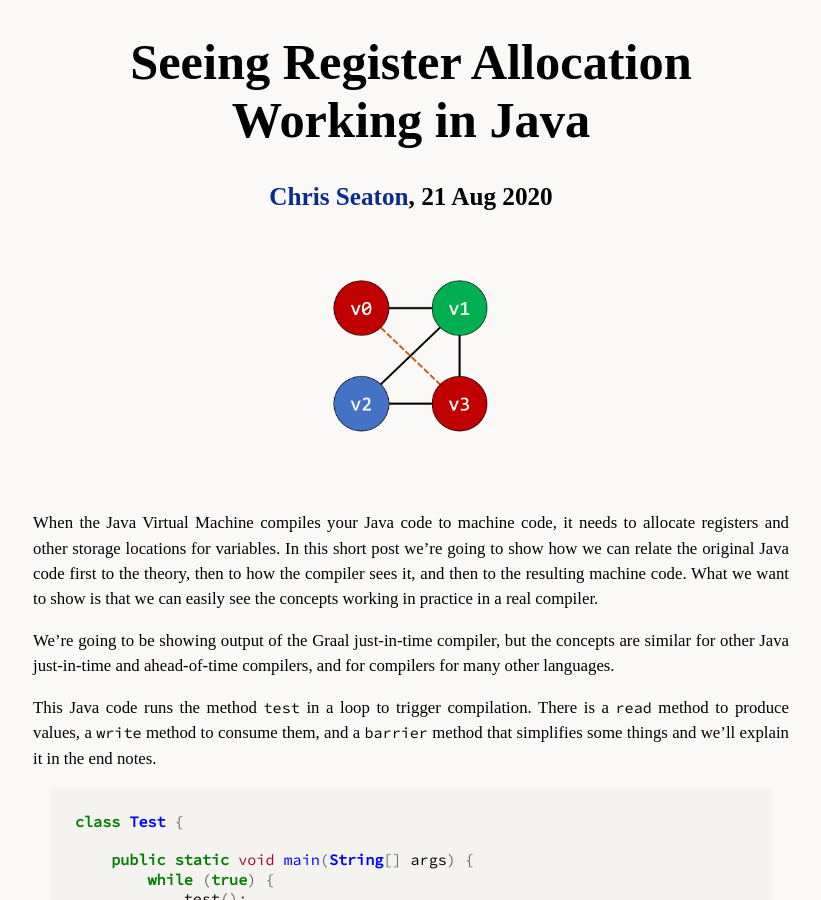
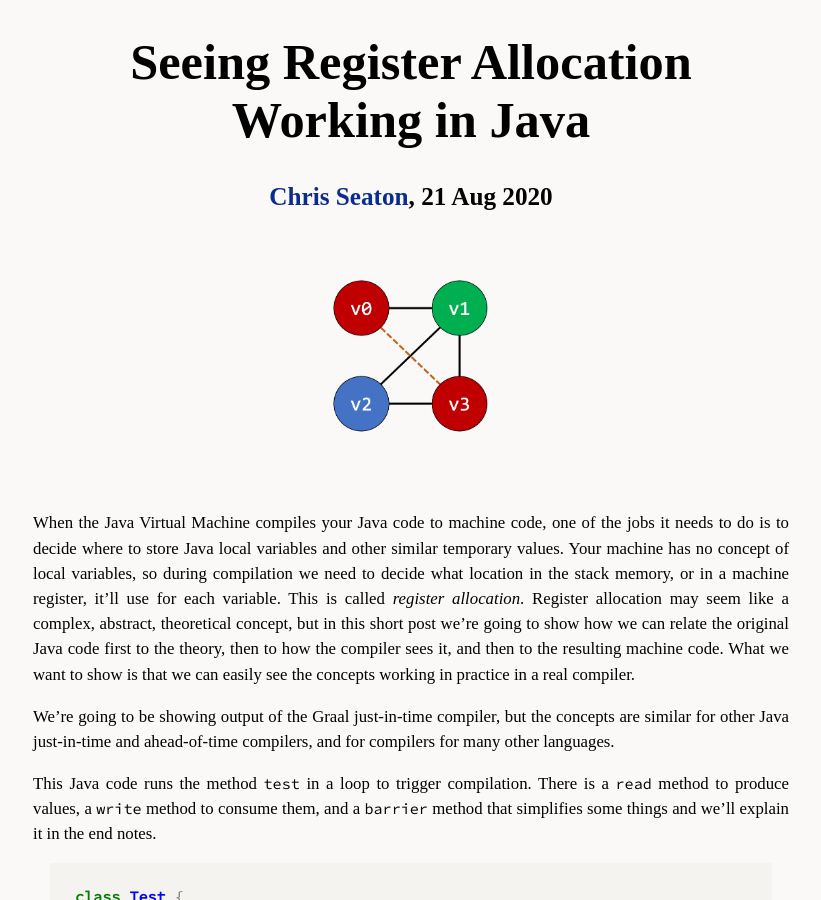
Before and after one commit to chrisseaton/chrisseaton.github.io, a Jekyll site: the page built from truffleruby/register-allocation/index.md, in a window 1280 px wide and 900 px high. Shown: the whole window, without its empty margins (229-1050 px from the left). Built offline with Jekyll 4.4.1, drawn with Linux system fonts in a browser that asks for light colours; nearby versions of some CDN libraries; some web fonts are replaced.

Commit message:
Result of feedback

```diff
--- a/truffleruby/register-allocation/index.md
+++ b/truffleruby/register-allocation/index.md
@@ -8,7 +8,7 @@
 copyright: Copyright © 2020 Chris Seaton.
 ---
 
-When the Java Virtual Machine compiles your Java code to machine code, it needs to allocate registers and other storage locations for variables. In this short post we're going to show how we can relate the original Java code first to the theory, then to how the compiler sees it, and then to the resulting machine code. What we want to show is that we can easily see the concepts working in practice in a real compiler.
+When the Java Virtual Machine compiles your Java code to machine code, one of the jobs it needs to do is to decide where to store Java local variables and other similar temporary values. Your machine has no concept of local variables, so during compilation we need to decide what location in the stack memory, or in a machine register, it'll use for each variable. This is called *register allocation*. Register allocation may seem like a complex, abstract, theoretical concept, but in this short post we're going to show how we can relate the original Java code first to the theory, then to how the compiler sees it, and then to the resulting machine code. What we want to show is that we can easily see the concepts working in practice in a real compiler.
 
 We're going to be showing output of the Graal just-in-time compiler, but the concepts are similar for other Java just-in-time and ahead-of-time compilers, and for compilers for many other languages.
 
```
